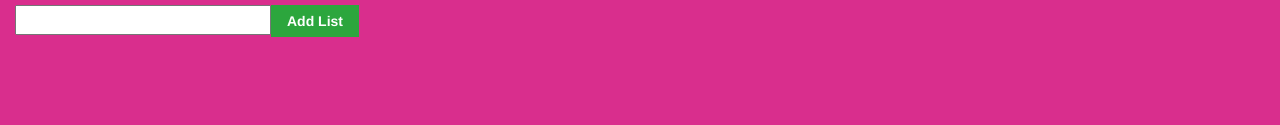
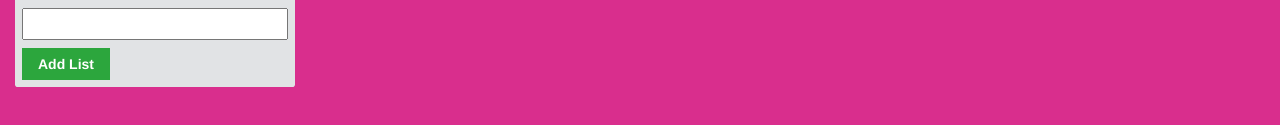
Before and after one commit to natichan/Trello, a website: page index.html in a window 1280 px wide. Both pictures are taken after a click on the button "Add a list". Shown: the part 121-246 px from the top of the page. Drawn offline with nearby package versions, Linux system fonts and the light colour scheme.

Commit message:
estilo de input listo

```diff
--- a/assets/css/main.css
+++ b/assets/css/main.css
@@ -116,7 +116,8 @@ header{
 }
 .addList{
     text-align: left;
-    width: 15em;
+    width: 20em;
+    height: 3em;
     padding: 7px;
     border: none;
     background: rgba(0,0,0,.2);
--- a/assets/css/styleList.css
+++ b/assets/css/styleList.css
@@ -13,5 +13,19 @@
     font-size: 14px;
 }
 .list{
-    background-color: white,
+    background: #e1e3e5;
+    width: 20em;
+    padding: 7px;
+    border: none;
+    color: hsla(0,0%,100%,.7);
+    font-family: Helvetica, sans-serif;
+    font-size: 14px;
+    line-height: 20px;
+    font-weight: 400;
+    border-radius: 0.2em;
 }
+input{
+    width: 19em;
+    height: 32px;
+    margin: 4px 0 0;
+}
--- a/index.html
+++ b/index.html
@@ -58,7 +58,7 @@
         <div class="row">
           <div class="col">
             <button onclick="createNewInput()" class="addList" id="addListForInput"><i class="fas fa-plus"></i>Add a list</button>
-            <div class="list"></div>
+            <div class="list" style="display: none"></div>
           </div>
         </div>
       </main>
```
